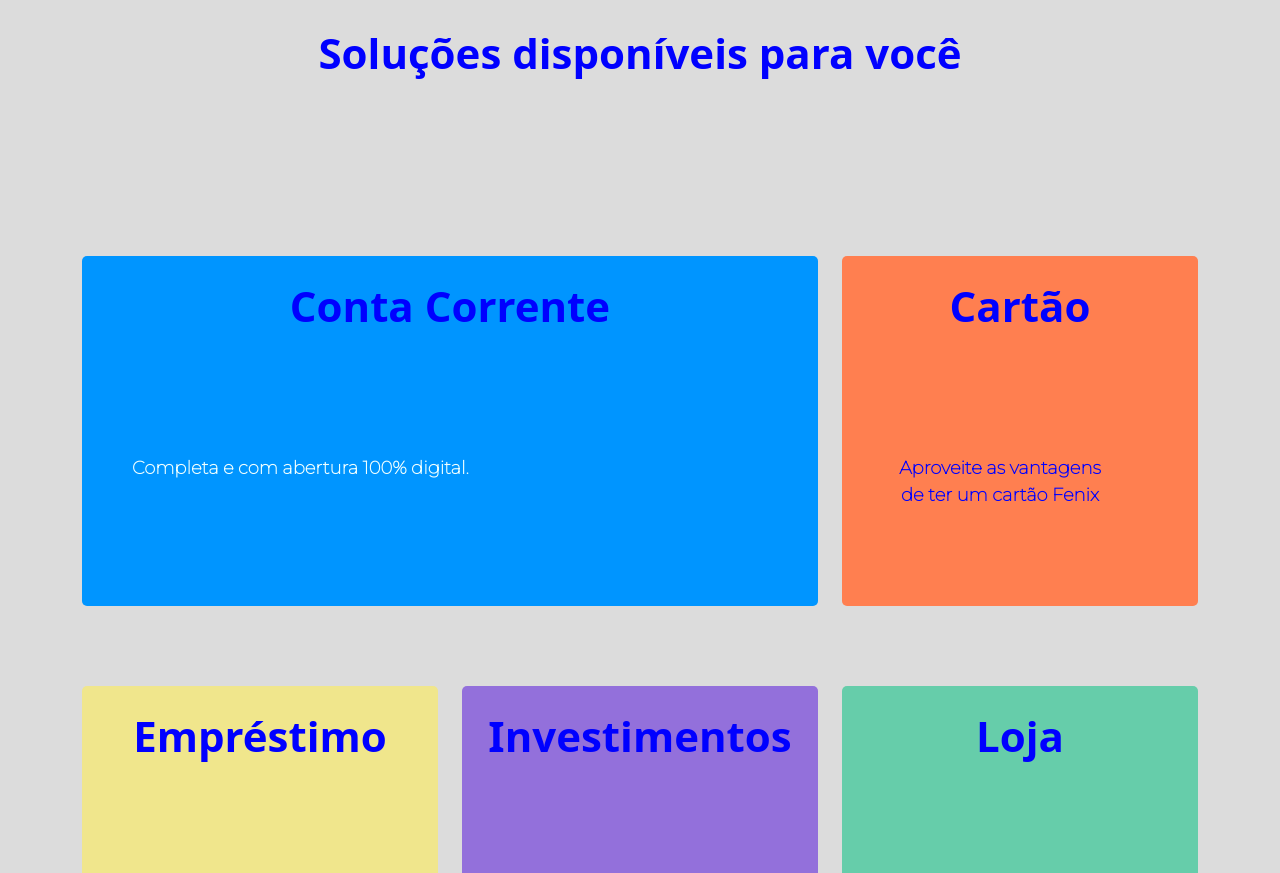
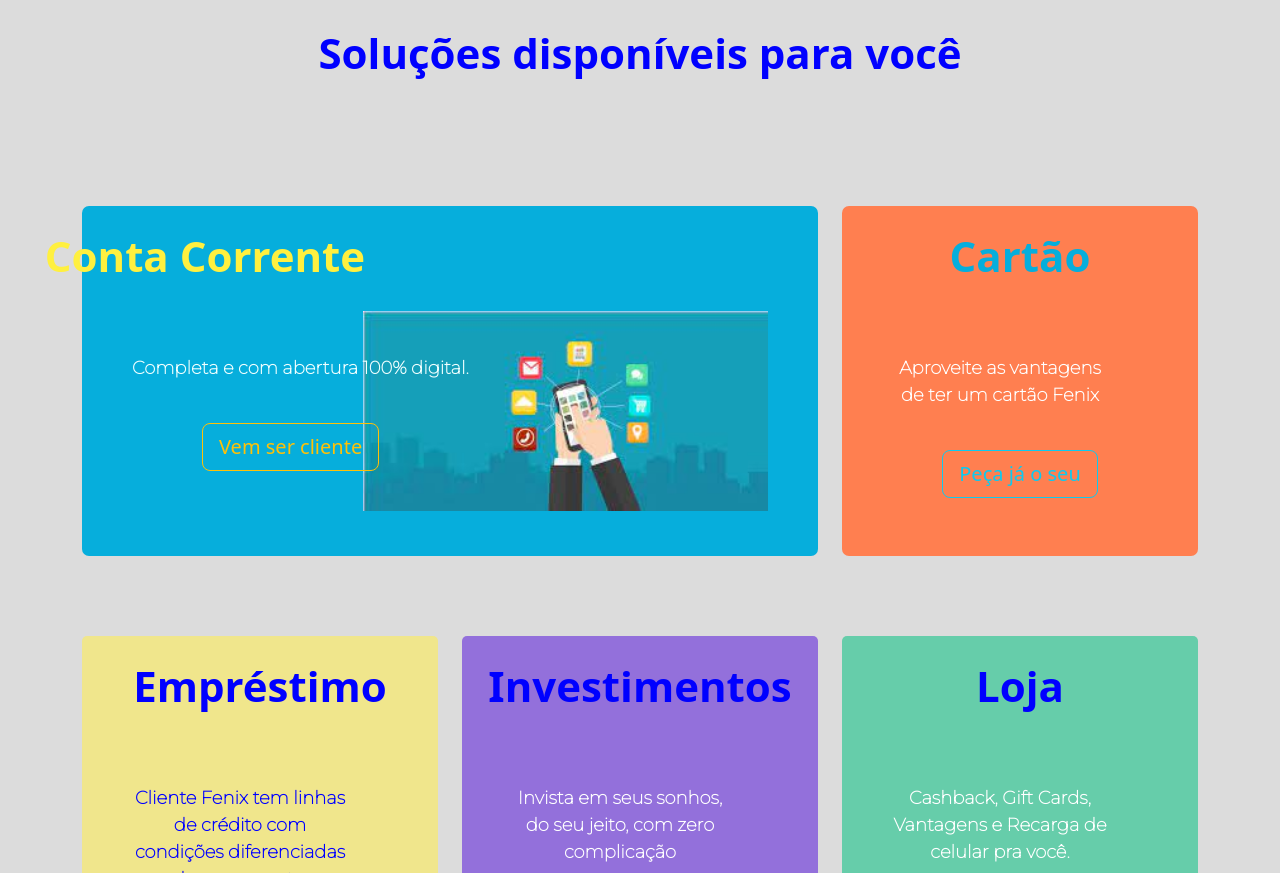
Before and after one commit to jameshsousa/Fenix-investimentos, a plain HTML site: page src/index.html in a window 1280 px wide. Shown: the part 1927-2800 px from the top of the page. Drawn offline with nearby package versions, Linux system fonts and the light colour scheme.

Commit message:
conclusão da seção produtos

```diff
--- a/src/css/style.css
+++ b/src/css/style.css
@@ -102,6 +102,8 @@ nav li:hover{
     color: blue;
     font-size: 42px;
     font-weight: 700;
+    border-radius: 8px;
+    display: inline-block;
 }
 
 p {
@@ -132,7 +134,7 @@ p {
 #beneficios h1 {
     margin-top: 50px;
     padding-top: 0px;
-    padding-bottom: 50px;
+    padding-bottom: 120px;
     text-align: center;
     color: blue;
     font-size: 42px;
@@ -146,7 +148,7 @@ p {
 
 
 #beneficios .container {
-    padding-top: 80px;
+    padding-top: 90px;
 }
 
 #beneficios img {
@@ -172,51 +174,60 @@ p {
 }
 
 #produtos {
-    height: 950px;
+    height: 1150px;
     width: 100%;
     background-color: gainsboro;
+    margin-bottom: 150px;
 }
 
 #produtos h2 {
     margin-top: 80px;
     padding-top: 25px;
-    padding-bottom: 90px;
+    padding-bottom: 40px;
     text-align: center;
     color: blue;
     font-size: 42px;
     font-weight: 600;
 
+
 }
 
 
 .conta-corrente {
-    background-color:#0095ff;
-    border-radius: 5px;
+
     height: 350px;
-    color:#f0e68c;
     font-weight: 900;
     text-align: left;
-    background-image: url("img/contrato.jpg");;
+    background-color: #06aedc;
+    border-radius: 7px;
 }
 
-.conta-corrente img {
-    height: 250px;
-    float: right;
-    margin-top: -250px;
-    margin-right: 50px;
+.conta-corrente h2 {
+    margin-left: -490px;
+    color: green;
+}
+
+.conta-corrente .btn{
+    margin-left: 120px;
+}
+
+
+.conta-corrente p {
+    color:azure;
+    text-align: left;
 
 }
 
-.conta-corrente p, h2 {
-    color:azure;
-    text-align: left;
-
-
+.conta-corrente img{
+    float: right;
+    margin-top: -160px;
+    margin-right: 50px;
+    height: 200px;
 }
 
 .cartao {
     background-color: #ff7f50;
-    border-radius: 5px;
+    border-radius: 7px;
     height: 350px;
 
 }
@@ -255,17 +266,17 @@ p {
 
 
 .azul {
-    background-color: blue;
+    background-color: #cd5d53;
     height: 500px;
 }
 
 .amarelo {
-    background-color: yellow;
+    background-color: #00e5c7;
     height: 500px;
 }
 
 .verde {
-    background-color: green;
+    background-color:#c6d7ff;
     height: 500px;
 }
 
--- a/src/index.html
+++ b/src/index.html
@@ -12,6 +12,7 @@
     <link rel="preconnect" href="https://fonts.googleapis.com">
     <link rel="preconnect" href="https://fonts.gstatic.com" crossorigin>
     <link href="https://fonts.googleapis.com/css2?family=Montserrat:wght@100&display=swap" rel="stylesheet">
+    <link rel="icon" type="image/x-icon" href="favicon.ico">
     <title>Fenix Investimentos</title>
 </head>
 <body>
@@ -127,6 +128,8 @@
 
 
 
+
+
         </section>
 
 
@@ -142,17 +145,20 @@
 
                     <div class="col-lg-8">
                         <div class="conta-corrente">
-                            <h2>Conta Corrente</h2>
+                            <h2 style="color: #fff03f;">Conta Corrente</h2>
                             <p>Completa e com abertura 100% digital.</p>
-
+                            <button class="btn btn-lg btn-outline-warning"><a>Vem ser cliente</a></button>
+                            <img src="img/conta-corrente.jpg">
                         </div>
                     </div>
 
 
                     <div class="col-lg-4">
                         <div class="cartao">
-                            <h2>Cartão</h2>
-                            <p>Aproveite as vantagens de ter um cartão Fenix</p>
+                            <h2 style="color: #06aedc;">Cartão</h2>
+                            <p style="color: #ffffff;">Aproveite as vantagens de ter um cartão Fenix</p>
+                            <button class="btn btn-lg btn-outline-info"><a>Peça já o seu</a></button>
+
 
                         </div>
                     </div>
@@ -161,7 +167,8 @@
                     <div class="col-lg-4">
                         <div class="emprestimo">
                             <h2>Empréstimo</h2>
-                            <p>Cliente Fenix tem linhas de crédito com condições diferenciadas de pagamento.</p>
+                            <p style="color: #0000ff;">Cliente Fenix tem linhas de crédito com condições diferenciadas de pagamento.</p>
+                            <button class="btn btn-lg btn-outline-primary"><a>Simule Aqui</a></button>
 
                         </div>
 
@@ -170,14 +177,16 @@
                     <div class="col-lg-4">
                         <div class="investimentos">
                             <h2>Investimentos</h2>
-                            <p>Invista em seus sonhos, do seu jeito, com zero complicação</p>
+                            <p style="color: #ffffff;">Invista em seus sonhos, do seu jeito, com zero complicação</p>
+                            <button class="btn btn-lg btn-outline-light"><a>Saiba mais</a></button>
                         </div>
                     </div>
 
                     <div class="col-lg-4">
                         <div class="loja">
                             <h2>Loja</h2>
-                            <p>Cashback, Gift Cards, Vantagens e Recarga de celular pra você.</p>
+                            <p style="color: #ffffff;">Cashback, Gift Cards, Vantagens e Recarga de celular pra você.</p>
+                            <button class="btn btn-lg btn-outline-dark"><a>Acesse a loja </a></button>
 
                         </div>
 
@@ -222,6 +231,7 @@
 
 
 
+
     </main>
 
 
```
Also changed, not shown: src/favicon.ico (added), src/img/conta-corrente.jpg (added).
